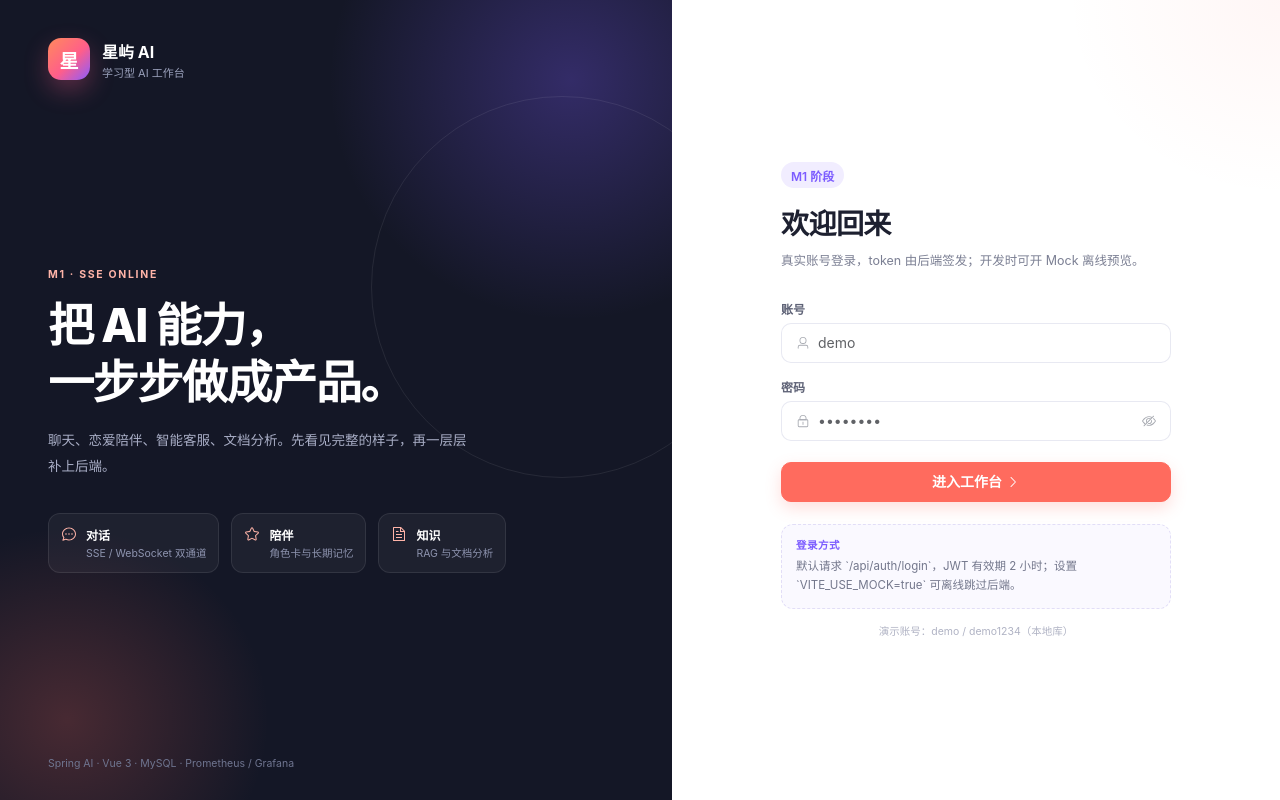
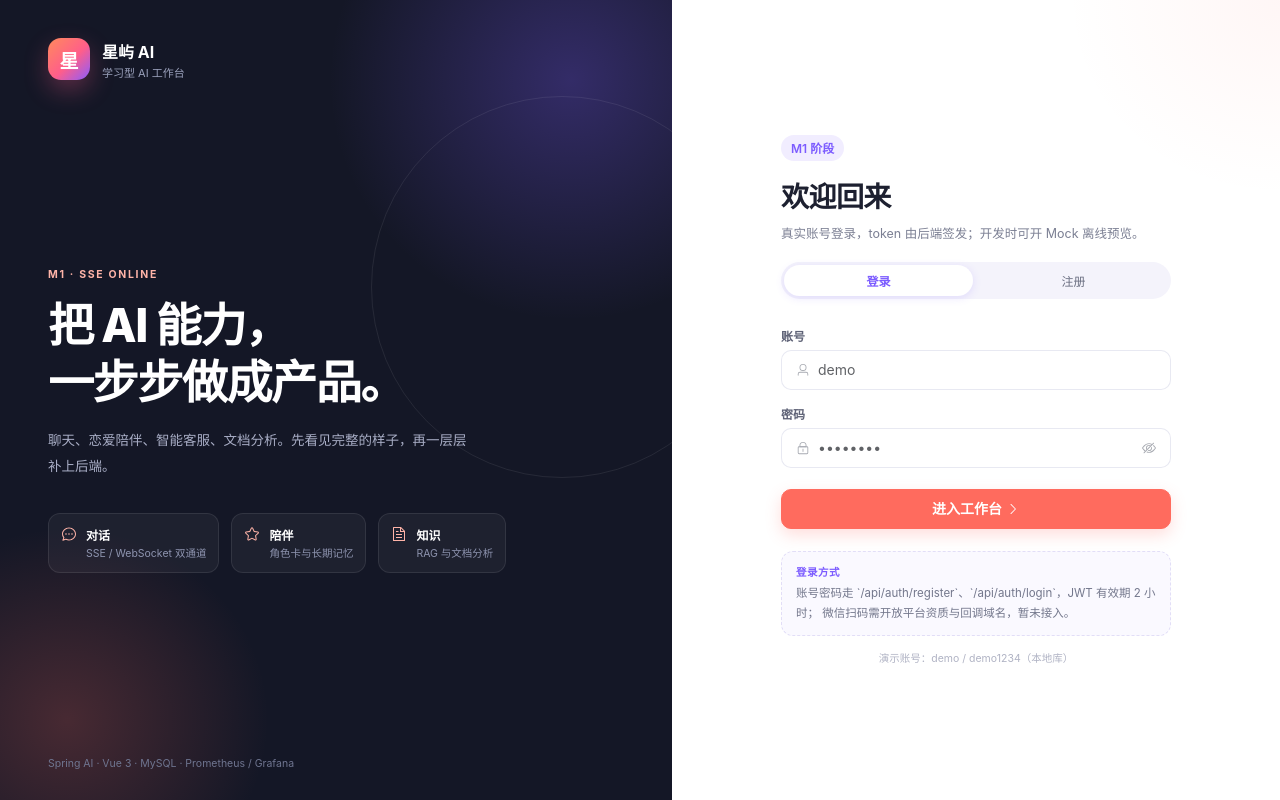
Before and after one commit to tutuchacha/AI_app, a Vue app in the folder frontend/: page /login in a window 1280 px wide. Built offline with nearby package versions, Linux system fonts and the light colour scheme; no server answers.

Commit message:
D-06 feat: 登录页注册与自动登录

```diff
--- a/frontend/src/stores/auth.ts
+++ b/frontend/src/stores/auth.ts
@@ -1,6 +1,6 @@
 import { computed, ref } from 'vue'
 import { defineStore } from 'pinia'
-import { loginApi } from '@/api/auth'
+import { loginApi, registerApi } from '@/api/auth'
 import { clearSession, getNickname, getToken, getUsername, saveSession } from '@/api/http'
 
 /** VITE_USE_MOCK=true 时走本地假登录，便于离线开发 */
@@ -29,6 +29,12 @@ export const useAuthStore = defineStore('auth', () => {
     saveSession(result.token, result.username, result.nickname)
   }
 
+  /** 注册成功后直接登录，少一次手动输入 */
+  async function register(username: string, password: string, nickname?: string) {
+    await registerApi(username, password, nickname)
+    await login(username, password)
+  }
+
   function logout() {
     token.value = ''
     name.value = ''
@@ -36,5 +42,5 @@ export const useAuthStore = defineStore('auth', () => {
     clearSession()
   }
 
-  return { token, name, nickname, isLoggedIn, isMock: USE_MOCK, login, logout }
+  return { token, name, nickname, isLoggedIn, isMock: USE_MOCK, login, register, logout }
 })
--- a/frontend/src/views/LoginView.vue
+++ b/frontend/src/views/LoginView.vue
@@ -13,6 +13,15 @@ const route = useRoute()
 const username = ref('demo')
 const password = ref('demo1234')
 const loading = ref(false)
+const mode = ref<'login' | 'register'>('login')
+const nickname = ref('')
+const confirm = ref('')
+
+function switchMode(next: 'login' | 'register') {
+  mode.value = next
+  password.value = next === 'register' ? '' : password.value
+  confirm.value = ''
+}
 
 const features = [
   { icon: ChatDotRound, title: '对话', text: 'SSE / WebSocket 双通道' },
@@ -37,6 +46,29 @@ async function submit() {
     await router.push(redirectTarget())
   } catch (error) {
     const message = error instanceof ApiError ? error.message : '登录失败，请稍后重试'
+    ElMessage.error(message)
+  } finally {
+    loading.value = false
+  }
+}
+
+async function submitRegister() {
+  const name = username.value.trim()
+  if (!name || !password.value) {
+    ElMessage.warning('请输入账号和密码')
+    return
+  }
+  if (password.value !== confirm.value) {
+    ElMessage.warning('两次输入的密码不一致')
+    return
+  }
+  loading.value = true
+  try {
+    await auth.register(name, password.value, nickname.value.trim() || undefined)
+    ElMessage.success('注册成功，已自动登录')
+    await router.push(redirectTarget())
+  } catch (error) {
+    const message = error instanceof ApiError ? error.message : '注册失败，请稍后重试'
     ElMessage.error(message)
   } finally {
     loading.value = false
@@ -79,15 +111,29 @@ async function submit() {
     <section class="form-side">
       <div class="form-card fade-up">
         <span class="pill">M1 阶段</span>
-        <h2>欢迎回来</h2>
-        <p class="sub">真实账号登录，token 由后端签发；开发时可开 Mock 离线预览。</p>
+        <h2>{{ mode === 'login' ? '欢迎回来' : '创建账号' }}</h2>
+        <p class="sub">
+          {{ mode === 'login'
+            ? '真实账号登录，token 由后端签发；开发时可开 Mock 离线预览。'
+            : '用户名 3~32 位，密码 8~32 位且含字母与数字；注册后自动登录。' }}
+        </p>
 
-        <form @submit.prevent="submit">
+        <div class="mode-tabs">
+          <button :class="{ on: mode === 'login' }" @click="switchMode('login')">登录</button>
+          <button :class="{ on: mode === 'register' }" @click="switchMode('register')">注册</button>
+        </div>
+
+        <form @submit.prevent="mode === 'login' ? submit() : submitRegister()">
           <label>
             <span>账号</span>
             <el-input v-model="username" size="large" placeholder="输入用户名">
               <template #prefix><el-icon><User /></el-icon></template>
             </el-input>
+          </label>
+
+          <label v-if="mode === 'register'">
+            <span>昵称（可选）</span>
+            <el-input v-model="nickname" size="large" maxlength="20" placeholder="展示用的名字" />
           </label>
 
           <label>
@@ -97,15 +143,21 @@ async function submit() {
             </el-input>
           </label>
 
+          <label v-if="mode === 'register'">
+            <span>确认密码</span>
+            <el-input v-model="confirm" type="password" size="large" show-password placeholder="再输一次" />
+          </label>
+
           <el-button type="primary" size="large" native-type="submit" :loading="loading" class="submit">
-            进入工作台
+            {{ mode === 'login' ? '进入工作台' : '注册并登录' }}
             <el-icon class="arrow"><ArrowRight /></el-icon>
           </el-button>
         </form>
 
         <div class="note">
           <strong>登录方式</strong>
-          默认请求 `/api/auth/login`，JWT 有效期 2 小时；设置 `VITE_USE_MOCK=true` 可离线跳过后端。
+          账号密码走 `/api/auth/register`、`/api/auth/login`，JWT 有效期 2 小时；
+          微信扫码需开放平台资质与回调域名，暂未接入。
         </div>
 
         <p class="demo">演示账号：demo / demo1234（本地库）</p>
@@ -269,6 +321,33 @@ async function submit() {
   line-height: 1.7;
 }
 
+.mode-tabs {
+  display: flex;
+  gap: 6px;
+  margin-top: 18px;
+  padding: 3px;
+  border-radius: 999px;
+  background: #f4f3fb;
+}
+
+.mode-tabs button {
+  flex: 1;
+  padding: 7px 0;
+  border: 0;
+  border-radius: 999px;
+  background: transparent;
+  color: #6a6e80;
+  font-size: 12px;
+  cursor: pointer;
+}
+
+.mode-tabs button.on {
+  background: #fff;
+  color: var(--xy-violet);
+  font-weight: 700;
+  box-shadow: 0 2px 8px rgba(124, 92, 255, 0.16);
+}
+
 form {
   display: flex;
   flex-direction: column;
```
Also changed, not shown: 2 other files (tests, documents, lock files or other folders).
